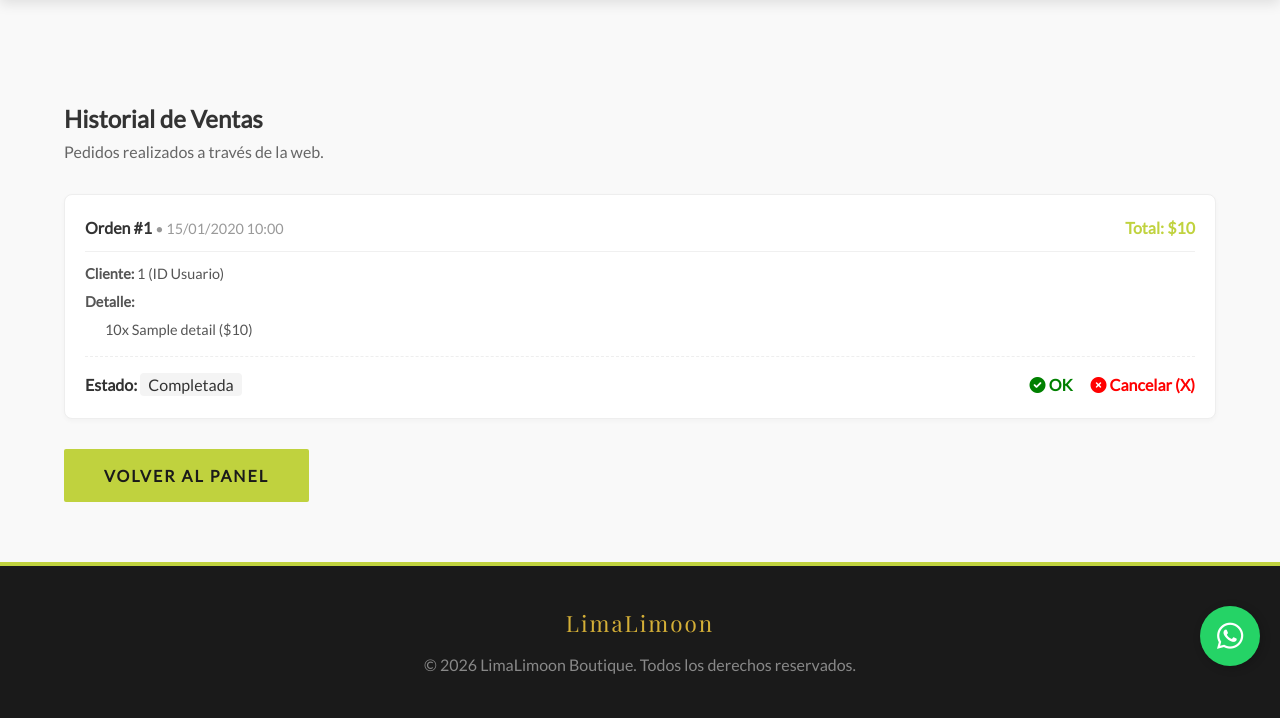
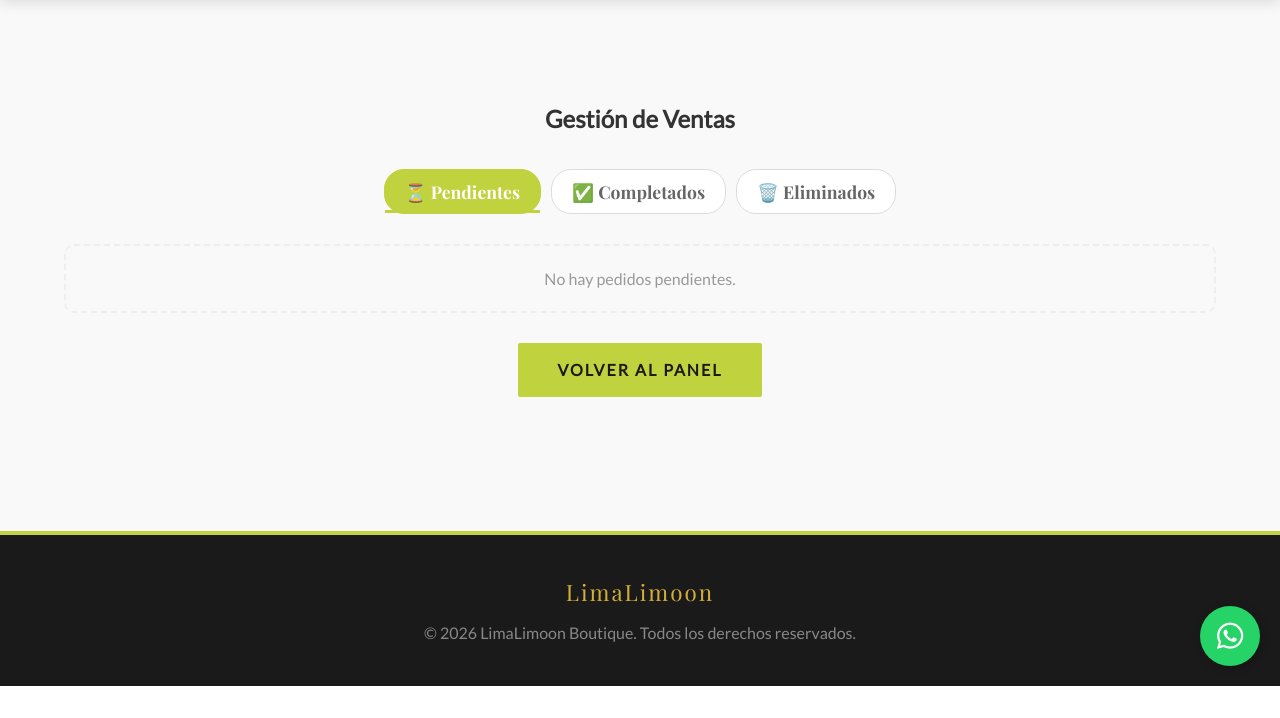
Before and after one commit to laloyjia/curso-web, a Flask app: page /admin/ordenes in a window 1280 px wide. Shown: the part 114-832 px from the top of the page. After the commit the page ends 800 px from the top, so only its background shows below. Run offline with Flask 3, Linux system fonts and the light colour scheme; a user stored in the database is signed in; tables that the repository leaves empty hold one stand-in row (values such as "Sample post").

Commit message:
Agregando pestañas a ventas

```diff
--- a/templates/admin_orders.html
+++ b/templates/admin_orders.html
@@ -1,61 +1,132 @@
 {% extends "layout.html" %}
 {% block title %}Ventas | Admin{% endblock %}
+
 {% block content %}
 <div class="container section-padding" style="margin-top: 40px;">
-    <h2>Historial de Ventas</h2>
-    <p style="color: #666;">Pedidos realizados a través de la web.</p>
 
-    <div style="display: flex; flex-direction: column; gap: 20px; margin-top: 30px;">
-        {% for order in orders %}
-        <div style="background: white; border: 1px solid #eee; border-radius: 8px; padding: 20px; box-shadow: 0 2px 5px rgba(0,0,0,0.03);">
+    <div style="text-align: center; margin-bottom: 30px;">
+        <h2>Gestión de Ventas</h2>
+    </div>
 
-            <div style="display: flex; justify-content: space-between; border-bottom: 1px solid #f0f0f0; padding-bottom: 10px; margin-bottom: 10px; flex-wrap: wrap;">
-                <div>
-                    <strong>Orden #{{ order.id }}</strong>
-                    <span style="color: #999; font-size: 0.9rem;"> • {{ order.date_ordered.strftime('%d/%m/%Y %H:%M') }}</span>
-                </div>
-                <div style="color: var(--gold); font-weight: bold;">
-                    Total: ${{ "{:,.0f}".format(order.total_price).replace(',', '.') }}
-                </div>
+    <div style="display: flex; justify-content: center; gap: 10px; margin-bottom: 30px;">
+        <button onclick="openTab('pendientes', event)" class="tab-btn active">⏳ Pendientes</button>
+        <button onclick="openTab('completados', event)" class="tab-btn">✅ Completados</button>
+        <button onclick="openTab('cancelados', event)" class="tab-btn">🗑️ Eliminados</button>
+    </div>
+
+    <div id="pendientes" class="tab-content">
+        {% for order in orders if order.status == 'Pendiente' %}
+        <div class="order-card">
+            <div class="card-header">
+                <div><strong>Orden #{{ order.id }}</strong> <small>{{ order.date_ordered.strftime('%d/%m %H:%M') }}</small></div>
+                <div class="price">${{ "{:,.0f}".format(order.total_price).replace(',', '.') }}</div>
             </div>
-
-            <div style="font-size: 0.9rem; color: #555;">
-                <p style="margin: 5px 0;"><strong>Cliente:</strong> {{ order.user_id }} (ID Usuario)</p>
-                <p style="margin: 5px 0;"><strong>Detalle:</strong></p>
-                <ul style="margin-top: 5px; padding-left: 20px;">
+            <div class="card-body">
+                <p><strong>Cliente:</strong> {{ order.user_id }}</p>
+                <ul>
                     {% for detail in order.details %}
-                    <li>{{ detail.quantity }}x {{ detail.product_name }} (${{ "{:,.0f}".format(detail.product_price).replace(',', '.') }})</li>
+                    <li>{{ detail.quantity }}x {{ detail.product_name }}</li>
                     {% endfor %}
                 </ul>
             </div>
-
-            <div style="margin-top: 15px; padding-top: 15px; border-top: 1px dashed #eee; display: flex; justify-content: space-between; align-items: center;">
-                <div>
-                    <strong>Estado:</strong>
-                    <span style="background: #f4f4f4; padding: 2px 8px; border-radius: 4px;">{{ order.status }}</span>
-                </div>
-                <div>
-                    <a href="{{ url_for('gestionar_orden_estado', order_id=order.id, action='completar') }}"
-                       style="color: green; margin-right: 15px; text-decoration: none; font-weight: bold;" title="Marcar como Pagado">
-                        <i class="fas fa-check-circle"></i> OK
-                    </a>
-
-                    <a href="{{ url_for('gestionar_orden_estado', order_id=order.id, action='cancelar') }}"
-                       onclick="return confirm('¿Seguro? Esto CANCELA la orden y DEVUELVE el stock al inventario.');"
-                       style="color: red; text-decoration: none; font-weight: bold;" title="Cancelar y Devolver Stock">
-                        <i class="fas fa-times-circle"></i> Cancelar (X)
-                    </a>
-                </div>
+            <div class="card-actions">
+                <a href="{{ url_for('gestionar_orden_estado', order_id=order.id, action='completar') }}" class="btn-action ok">
+                    <i class="fas fa-check"></i> Completar
+                </a>
+                <a href="{{ url_for('gestionar_orden_estado', order_id=order.id, action='cancelar') }}"
+                   onclick="return confirm('¿Cancelar y devolver stock?');" class="btn-action cancel">
+                    <i class="fas fa-times"></i> Cancelar
+                </a>
             </div>
-
         </div>
         {% else %}
-        <p style="text-align: center; color: #999;">No hay ventas registradas aún.</p>
+        <p class="empty-msg">No hay pedidos pendientes.</p>
         {% endfor %}
     </div>
 
-    <div style="margin-top: 30px;">
+    <div id="completados" class="tab-content" style="display: none;">
+        {% for order in orders if order.status == 'Completada' %}
+        <div class="order-card done">
+            <div class="card-header">
+                <div><strong>Orden #{{ order.id }}</strong> <small>{{ order.date_ordered.strftime('%d/%m %H:%M') }}</small></div>
+                <div class="price">${{ "{:,.0f}".format(order.total_price).replace(',', '.') }}</div>
+            </div>
+            <div class="card-body">
+                <p><strong>Cliente:</strong> {{ order.user_id }}</p>
+                <ul>
+                    {% for detail in order.details %}
+                    <li>{{ detail.quantity }}x {{ detail.product_name }}</li>
+                    {% endfor %}
+                </ul>
+            </div>
+            <div style="margin-top: 10px; color: green; font-weight: bold; font-size: 0.9rem;">
+                ✅ Pedido Completado
+            </div>
+        </div>
+        {% else %}
+        <p class="empty-msg">No hay historial de completados.</p>
+        {% endfor %}
+    </div>
+
+    <div id="cancelados" class="tab-content" style="display: none;">
+        {% for order in orders if order.status == 'Cancelada' %}
+        <div class="order-card deleted">
+            <div class="card-header">
+                <div><strong>Orden #{{ order.id }}</strong> <small>{{ order.date_ordered.strftime('%d/%m %H:%M') }}</small></div>
+                <div class="price">${{ "{:,.0f}".format(order.total_price).replace(',', '.') }}</div>
+            </div>
+            <div class="card-body">
+                <p><strong>Cliente:</strong> {{ order.user_id }}</p>
+                <ul>
+                    {% for detail in order.details %}
+                    <li>{{ detail.quantity }}x {{ detail.product_name }}</li>
+                    {% endfor %}
+                </ul>
+            </div>
+            <div style="margin-top: 10px; color: red; font-weight: bold; font-size: 0.9rem;">
+                🗑️ Pedido Eliminado (Stock devuelto)
+            </div>
+        </div>
+        {% else %}
+        <p class="empty-msg">No hay pedidos eliminados.</p>
+        {% endfor %}
+    </div>
+
+    <div style="margin-top: 30px; text-align: center;">
         <a href="{{ url_for('admin_dashboard') }}" class="btn-gold">Volver al Panel</a>
     </div>
+
 </div>
+
+<style>
+    .tab-btn { padding: 10px 20px; border: 1px solid #ddd; background: white; cursor: pointer; border-radius: 20px; font-weight: bold; color: #666; }
+    .tab-btn.active { background: var(--gold); color: white; border-color: var(--gold); }
+
+    .order-card { background: white; border: 1px solid #eee; border-radius: 8px; padding: 20px; margin-bottom: 20px; box-shadow: 0 2px 5px rgba(0,0,0,0.03); }
+    .order-card.done { border-left: 5px solid green; }
+    .order-card.deleted { border-left: 5px solid red; opacity: 0.7; }
+
+    .card-header { display: flex; justify-content: space-between; border-bottom: 1px solid #f0f0f0; padding-bottom: 10px; margin-bottom: 10px; }
+    .price { color: var(--gold); font-weight: bold; }
+    .card-actions { display: flex; gap: 10px; margin-top: 15px; border-top: 1px dashed #eee; padding-top: 15px; }
+
+    .btn-action { padding: 5px 15px; border-radius: 5px; text-decoration: none; font-weight: bold; display: inline-block; }
+    .btn-action.ok { background: #e8f5e9; color: green; }
+    .btn-action.cancel { background: #ffebee; color: red; }
+
+    .empty-msg { text-align: center; color: #999; padding: 20px; border: 2px dashed #eee; border-radius: 10px; }
+</style>
+
+<script>
+    function openTab(tabName, event) {
+        var contents = document.getElementsByClassName("tab-content");
+        for (var i = 0; i < contents.length; i++) { contents[i].style.display = "none"; }
+
+        var btns = document.getElementsByClassName("tab-btn");
+        for (var i = 0; i < btns.length; i++) { btns[i].classList.remove("active"); }
+
+        document.getElementById(tabName).style.display = "block";
+        event.currentTarget.classList.add("active");
+    }
+</script>
 {% endblock %}
```
